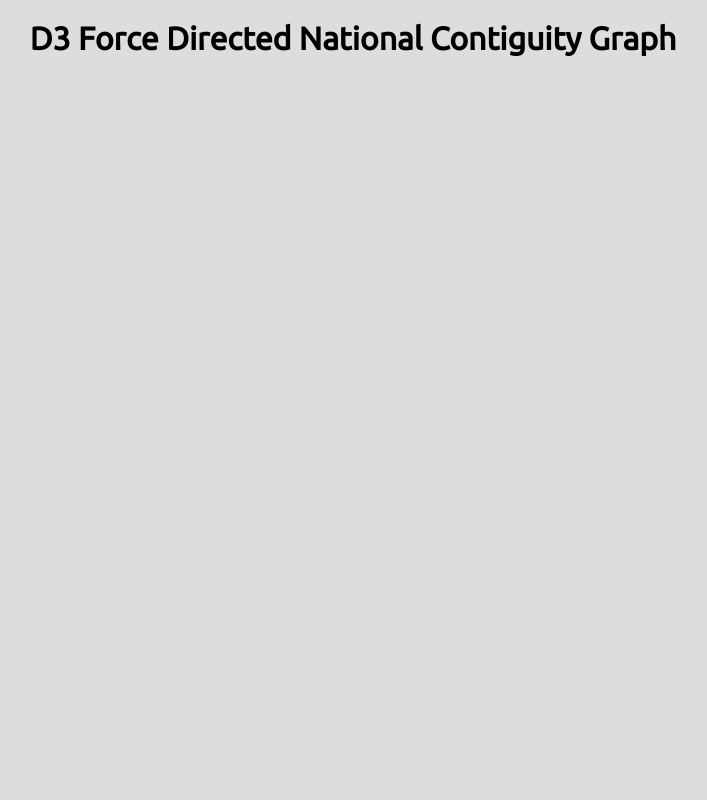
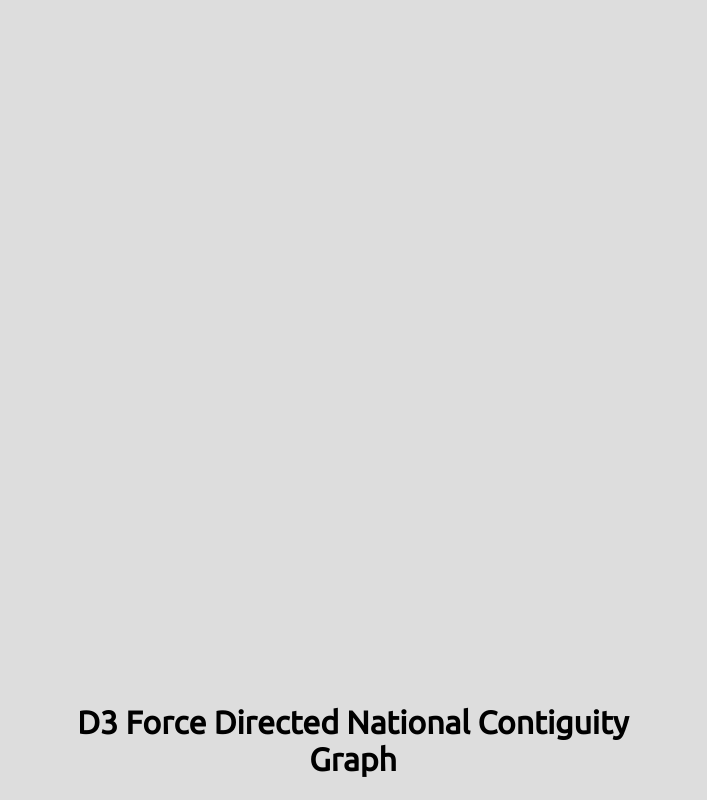
Before and after one commit to d33con/d3-force-directed-national-contiguity-graph, a plain HTML site: page index.html in a window 1280 px wide. Shown: the whole page, without its empty margins (287-994 px from the left). Drawn offline with nearby package versions, Linux system fonts and the light colour scheme; no server answers.

Commit message:
move title to bottom

```diff
--- a/css/style.css
+++ b/css/style.css
@@ -4,12 +4,17 @@ body {
 }
 
 h1 {
+  position: absolute;
   text-align: center;
-  margin: 20px auto;
+  top: 90%;
+  left: 50%;
+  transform: translate(-50%, -50%);
+  z-index: 1;
 }
 
 #container {
-  margin: 10px auto;
+  margin: 5px auto;
+  z-index: 2;
 }
 
 .link {
--- a/index.html
+++ b/index.html
@@ -17,13 +17,12 @@
 </head>
 
 <body>
-
-    <h1>D3 Force Directed National Contiguity Graph</h1>
     <div id='container'>
         <div id='graph'>
             <div id='flags'></div>
         </div>
     </div>
+    <h1>D3 Force Directed National Contiguity Graph</h1>
     <script src='https://cdnjs.cloudflare.com/ajax/libs/d3/3.5.17/d3.min.js'></script>
 
     <script src="js/index.js"></script>
```
